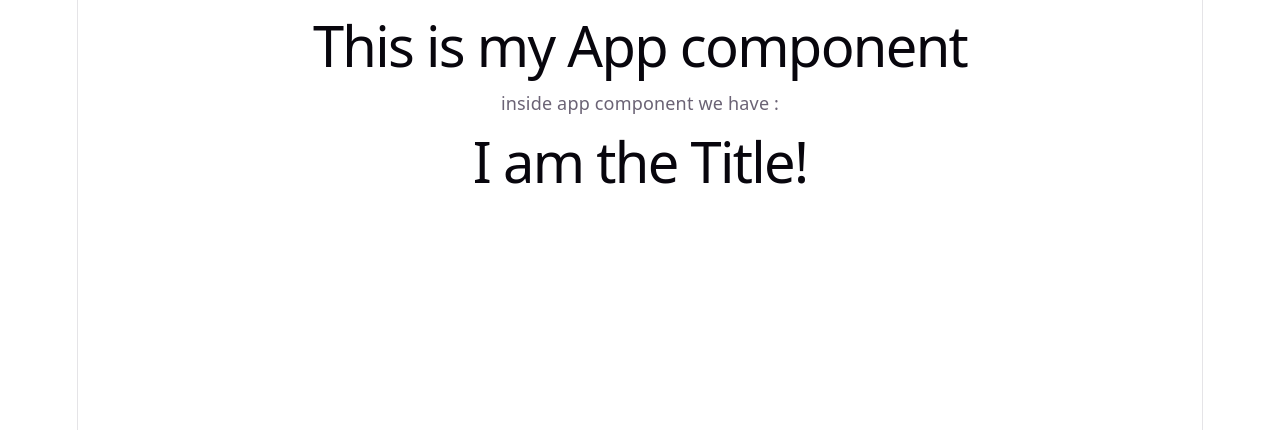
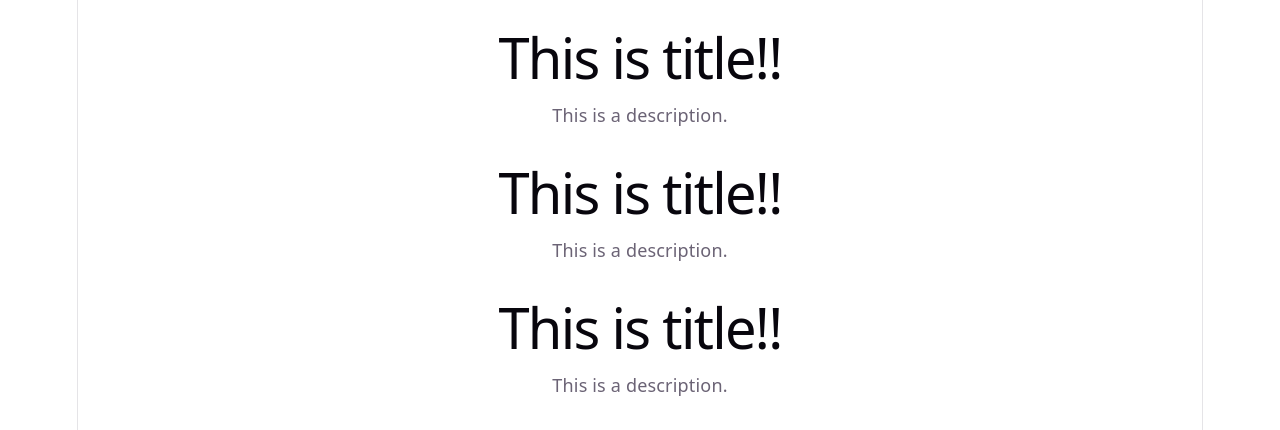
Before and after one commit to s-sruthi-vellore/react-basics, a React (Vite) app: page / in a window 1280 px wide. Shown: the top 430 px of the page. Built offline with nearby package versions, Linux system fonts and the light colour scheme.

Commit message:
Create card component with styling

```diff
--- a/src/App.jsx
+++ b/src/App.jsx
@@ -1,17 +1,16 @@
 import "./App.css"
+import Card from "./Card.jsx";
 
-function Title() {
-  return (
-    <h1>I am the Title!</h1>
-  );
+function Description() {
+  return <h3>I am the Description!</h3>;
 }
 
 function App() {
   return (
     <div>
-      <h1> This is my App component</h1>
-      <p>inside app component we have : </p>
-      <Title/>
+      <Card />
+      <Card />
+      <Card />
     </div>
   );
 }
--- /dev/null
+++ b/src/Card.css
@@ -0,0 +1,5 @@
+#card {
+    border: 2px solid white;
+    padding: 5px;
+    margin: 5px;
+}
--- /dev/null
+++ b/src/Card.jsx
@@ -0,0 +1,14 @@
+import Title from "./CardTitle.jsx";
+import Description from "./CardDesc.jsx";
+import "./Card.css";
+
+function Card() {
+  return (
+    <div id="card">
+      <Title />
+      <Description/>
+    </div>
+  );
+}
+
+export default Card;
--- /dev/null
+++ b/src/CardDesc.jsx
@@ -0,0 +1,9 @@
+function Description() {
+    return (
+        <div>
+            <p>This is a description.</p>
+        </div>
+    );
+}
+
+export default Description;
--- /dev/null
+++ b/src/CardTitle.jsx
@@ -0,0 +1,9 @@
+function Title() {
+    return (
+        <div>
+            <h1>This is title!!</h1>
+        </div>
+    )
+}
+
+export default Title;
```
